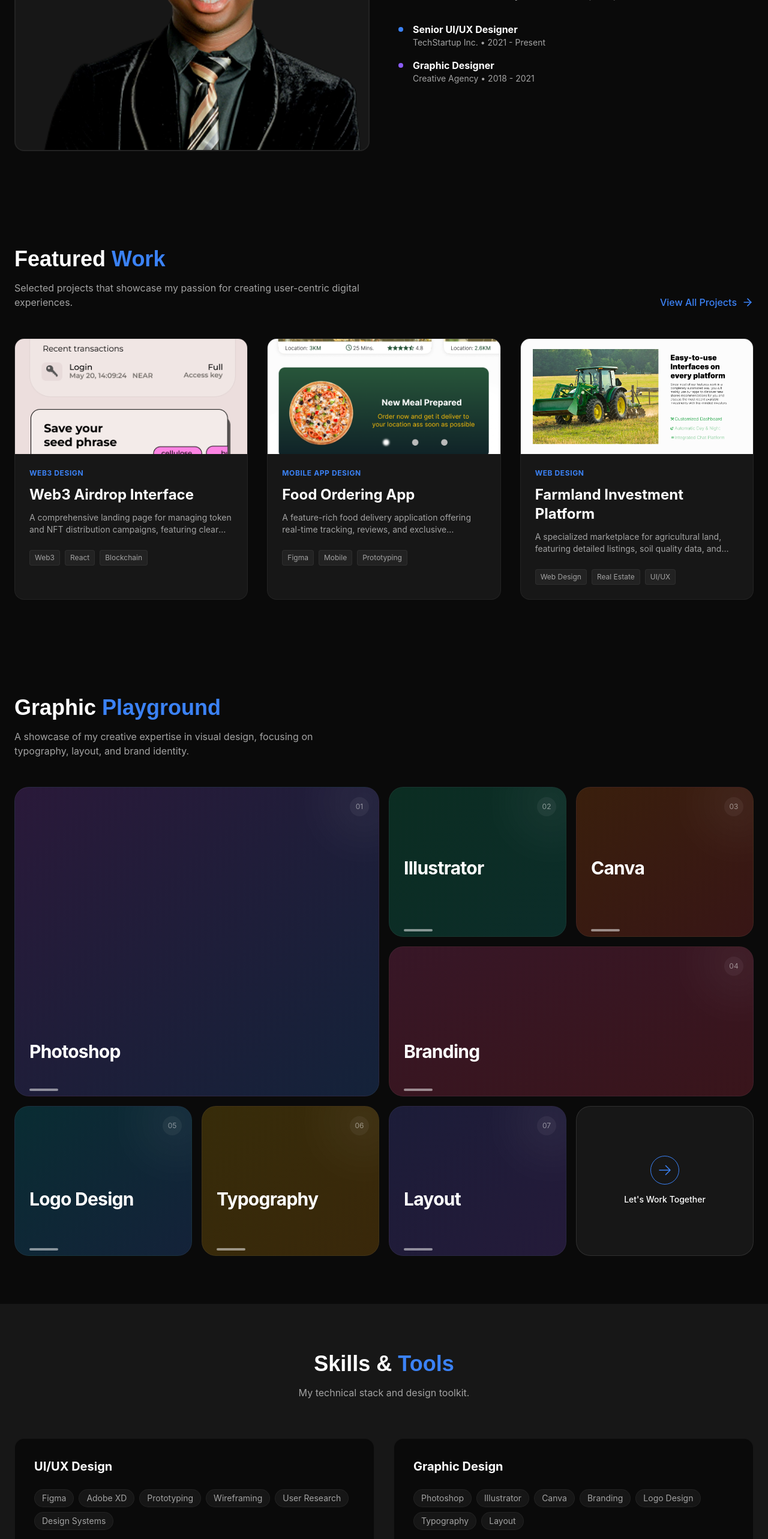
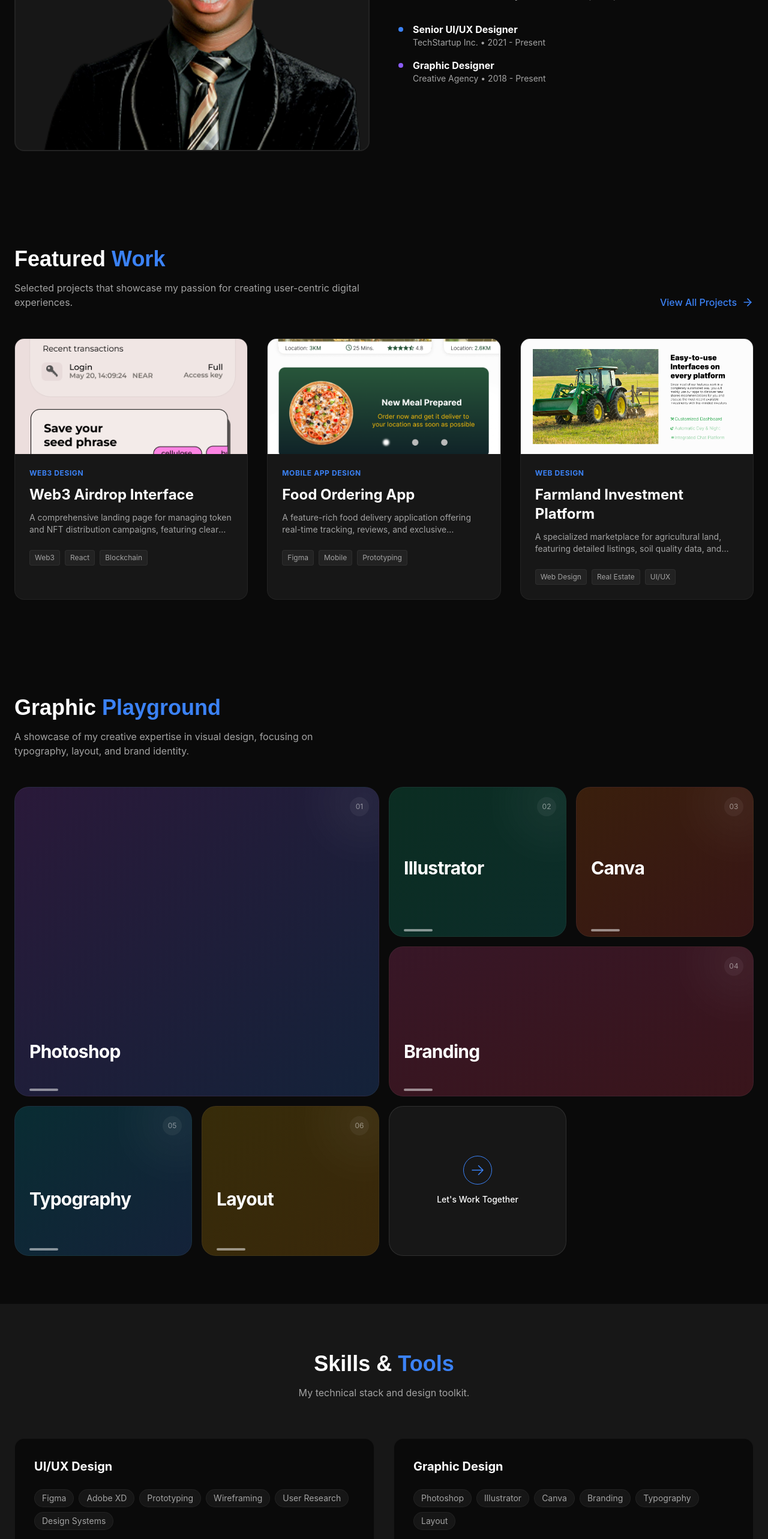
Before and after one commit to Herryking25/Remmy-Design, a React (Vite) app: page / in a window 1280 px wide. Shown: the part 1220-3786 px from the top of the page at 60% size. Built offline with nearby package versions, Linux system fonts and the light colour scheme.

Commit message:
logo design removed

```diff
--- a/src/components/home/About.jsx
+++ b/src/components/home/About.jsx
@@ -44,7 +44,7 @@ const About = () => {
                             <div className="w-2 h-2 mt-2 rounded-full bg-accent mr-4" />
                             <div>
                                 <h4 className="text-white font-bold">Graphic Designer</h4>
-                                <p className="text-secondary text-sm">Creative Agency • 2018 - 2021</p>
+                                <p className="text-secondary text-sm">Creative Agency • 2018 - Present</p>
                             </div>
                         </div>
                     </div>
--- a/src/components/home/GraphicDesign.jsx
+++ b/src/components/home/GraphicDesign.jsx
@@ -17,10 +17,10 @@ const graphicDesignDetails = [
         title: "Branding",
         description: "Developing cohesive visual identities that resonate with audiences."
     },
-    {
-        title: "Logo Design",
-        description: "Crafting memorable, timeless marks as the cornerstone of identity."
-    },
+    // {
+    //     title: "Logo Design",
+    //     description: "Crafting memorable, timeless marks as the cornerstone of identity."
+    // },
     {
         title: "Typography",
         description: "Mastering type hierarchy to enhance readability and visual impact."
--- a/src/data/skills.js
+++ b/src/data/skills.js
@@ -9,6 +9,6 @@ export const skills = [
     // },
     {
         category: "Graphic Design",
-        items: ["Photoshop", "Illustrator", "Canva", "Branding", "Logo Design", "Typography", "Layout"]
+        items: ["Photoshop", "Illustrator", "Canva", "Branding", "Typography", "Layout"]
     }
 ];
```
